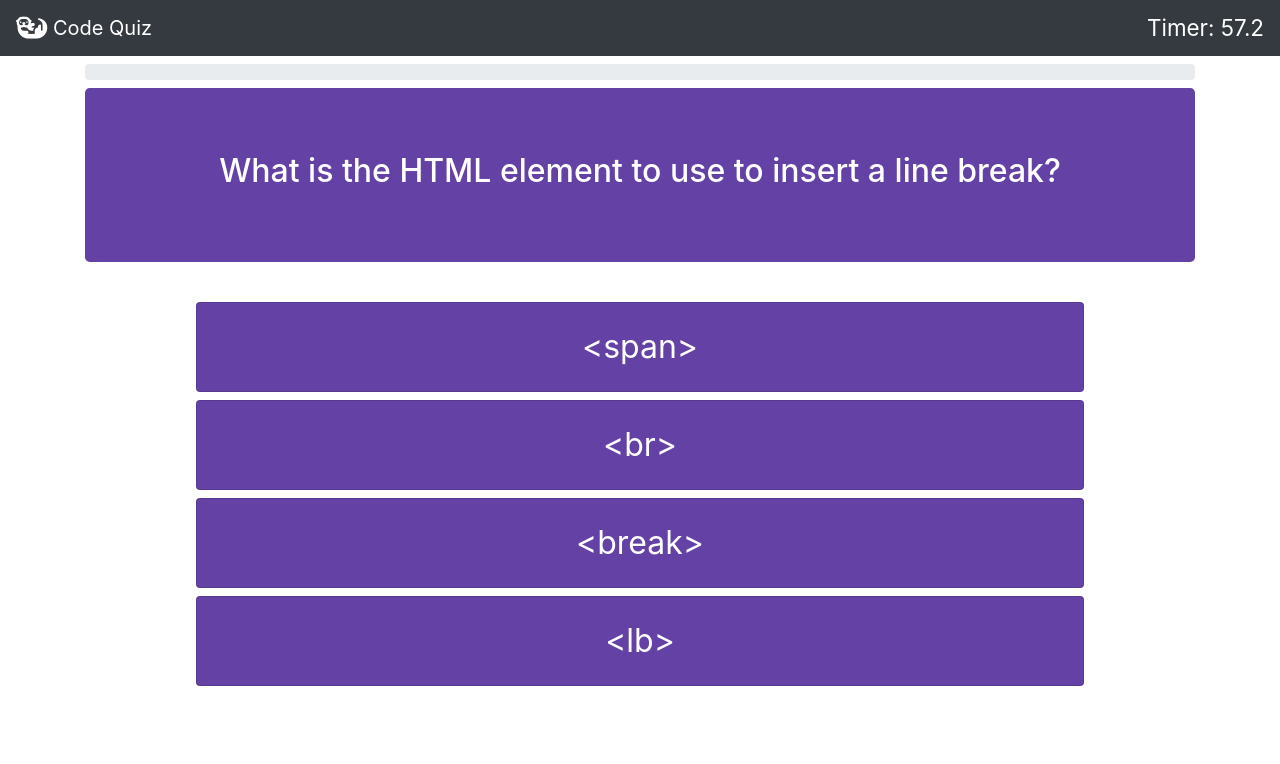
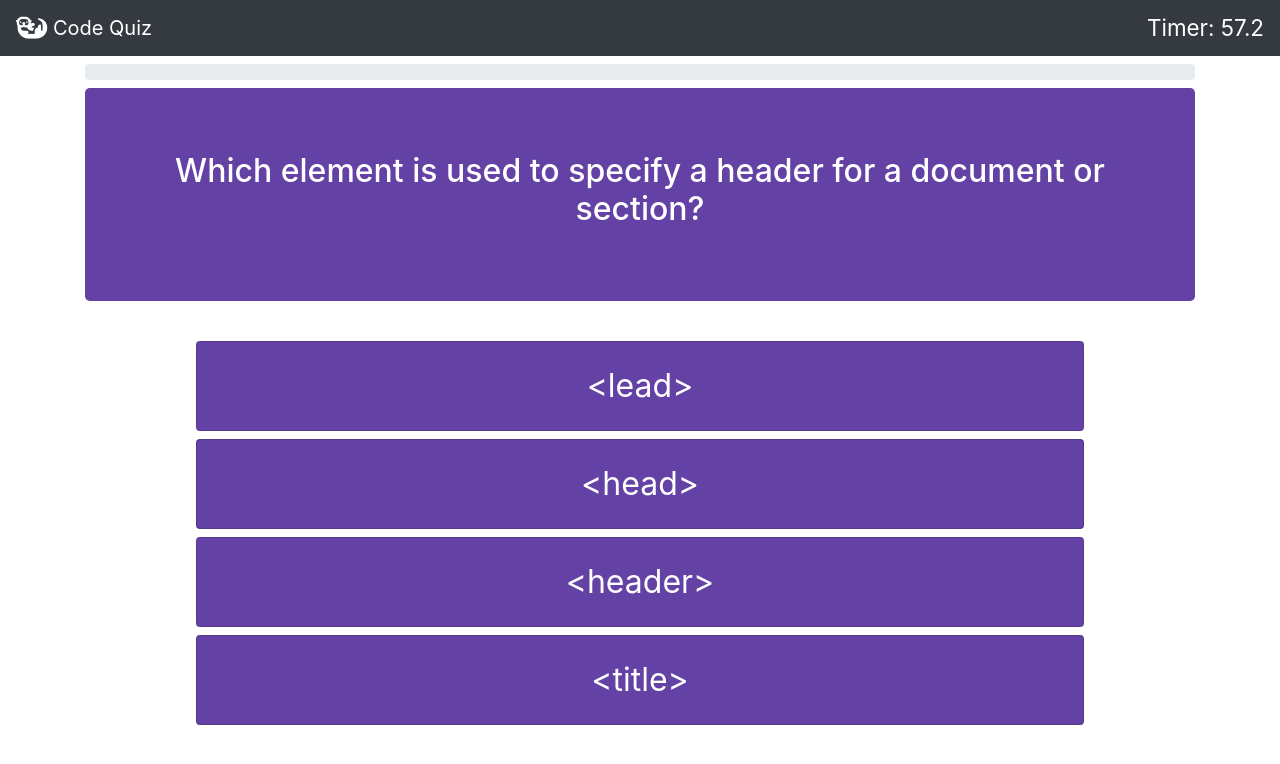
Before and after one commit to jdmarty/codeQuiz, a plain HTML site: page index.html in a window 1280 px wide. Both pictures are taken after a click on the button "HTML". Drawn offline with nearby package versions, Linux system fonts and the light colour scheme.

Commit message:
added function to scramble questions so they appear in random order

```diff
--- a/script.js
+++ b/script.js
@@ -94,7 +94,7 @@ $(document).ready(function () {
 
   //select quiz type
   function selectQuizType(questionsArray, scores) {
-    questions = questionsArray;
+    questions = scramble(questionsArray);
     highScores = JSON.parse(localStorage.getItem(scores));
     //set timer based on how many questions are in the quiz
     timer = questions.length * 12;
@@ -103,23 +103,25 @@ $(document).ready(function () {
 
   //function to update the current question
   function loadQuestion(questions, qNumber) {
-    //identify the current question
-    var currentQuestion = questions[qNumber];
+    //identify the current question and answers
+    var currentQuestion = questions[qNumber].question;
+    var currentAnswers = questions[qNumber].answers;
+    var currentCorrect = questions[qNumber].correct;
     //hide the buttons, show the answers, and empty them out
     $buttonBox.hide();
     $answersBox.show().empty();
     //write the question
-    $questionBox.html(`<h2>${currentQuestion.question}</h2>`);
+    $questionBox.html(`<h2>${currentQuestion}</h2>`);
     //write the answers
-    for (var i = 0; i < currentQuestion.answers.length; i++) {
+    for (var i = 0; i < currentAnswers.length; i++) {
       var newAnswerCard = $('<div class="card text-center my-2 answer">');
       $answersBox.append(newAnswerCard);
       var newAnswerCardBody = $(`<div class="card-body"></div>`).on("click", nextQuestion);
       //if the answer at this index is the correct answer, give the card a data attribute
-      if (i === currentQuestion.correct)
+      if (i === currentCorrect)
         newAnswerCardBody.attr("data-correct", true);
       //update the text of the new answer and append it
-      newAnswerCardBody.text(currentQuestion.answers[i]);
+      newAnswerCardBody.text(currentAnswers[i]);
       newAnswerCard.append(newAnswerCardBody);
     }
   }
@@ -164,7 +166,7 @@ $(document).ready(function () {
       .empty()
       .append(`<h1>Final Score: ${score}</h1>`)
       .append("<p>Enter Your Name</p>")
-      .append($('<input type="text" id="nameInput">'))
+      .append($('<input type="text" id="nameInput" maxlength="20">'))
       .append($('<input type="submit" id="nameSubmit">').on("click", saveNewName));
     $buttonBox.empty().show().append(homeButton, clearButton);
     $answersBox.hide();
@@ -297,7 +299,18 @@ $(document).ready(function () {
       $progressBar.append(newProgress);
     }
   }
-  //-----------------------------------------------------------------------------
+  //---------------------------------------------------------------------------------
+
+  //SCRAMBLE FUNCTION
+  function scramble(arr) {
+    for (let i = arr.length - 1; i > 0; i--) {
+      const j = Math.floor(Math.random() * i);
+      const temp = arr[i];
+      arr[i] = arr[j];
+      arr[j] = temp;
+    }
+    return (arr);
+  }
 
   //--------------------------------------------------------------------------------
 });
--- a/style.css
+++ b/style.css
@@ -92,4 +92,6 @@ ol:first-child {
 .left {
     position: absolute;
     left: 2%;
+    max-width: 40%;
+    overflow: hidden;
 }
```
